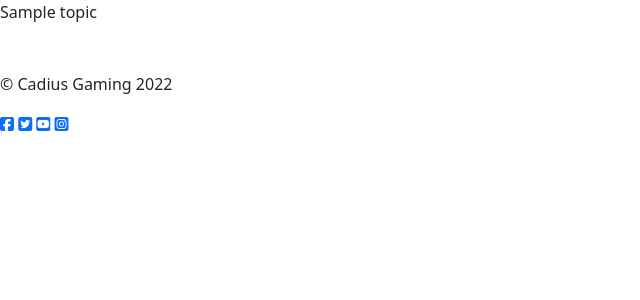
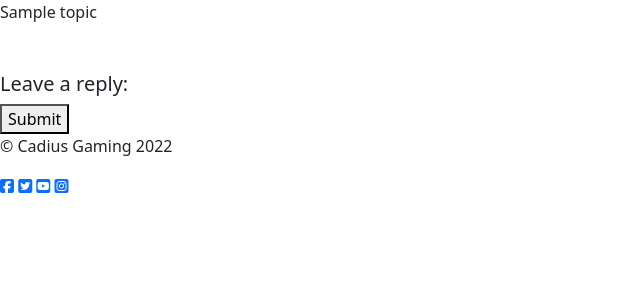
Before and after one commit to robcole-dev/cadius-forum, a Django app: page /topics/1/ in a window 1280 px wide. Shown: the part 72-372 px from the top of the page, without its empty margins (0-640 px from the left). Run offline with Django 3.2, Linux system fonts and the light colour scheme; tables that the repository leaves empty hold one stand-in row (values such as "Sample post"); some libraries are stand-ins or nearby versions.

Commit message:
Add form for replys on topic_reply.html

```diff
--- a/templates/topic_reply.html
+++ b/templates/topic_reply.html
@@ -13,8 +13,10 @@
             {% endfor %}
         </div>
         <div>
-            <form>
+            <h5>Leave a reply:</h5>
+            <form method="post">
 
+                <button type="submit">Submit</button>
             </form>
         </div>
     </div>
```
